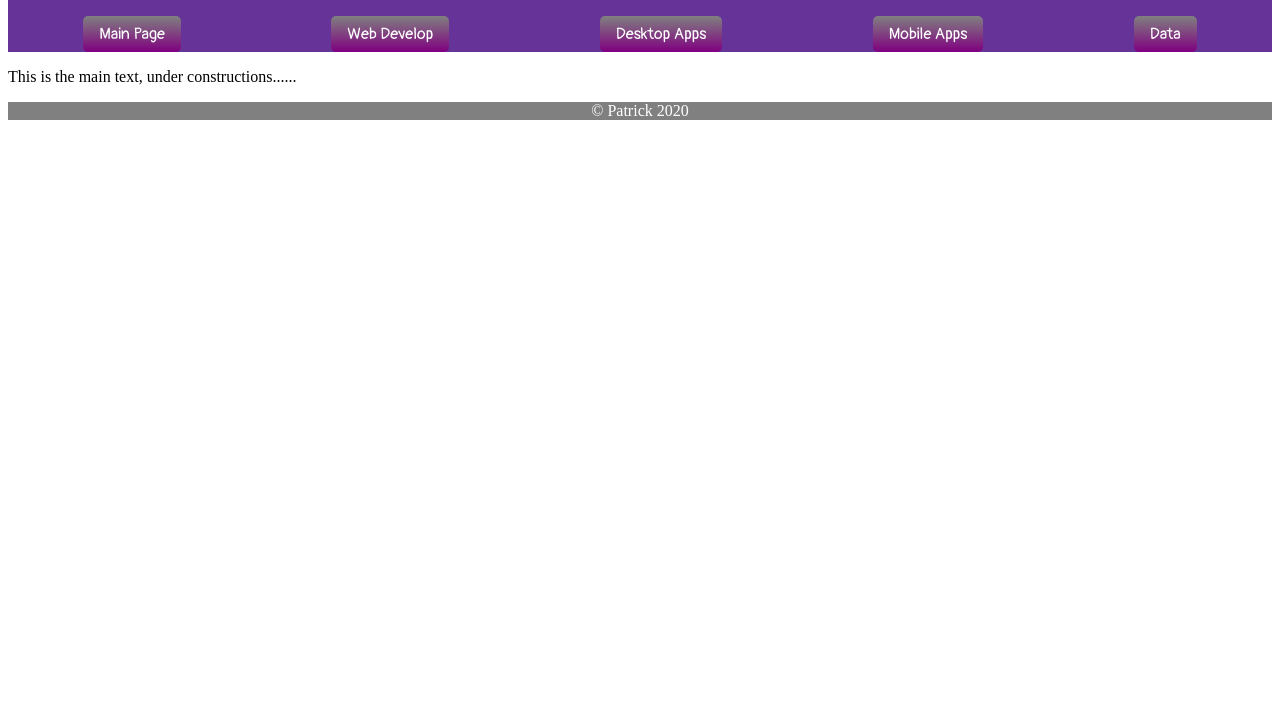
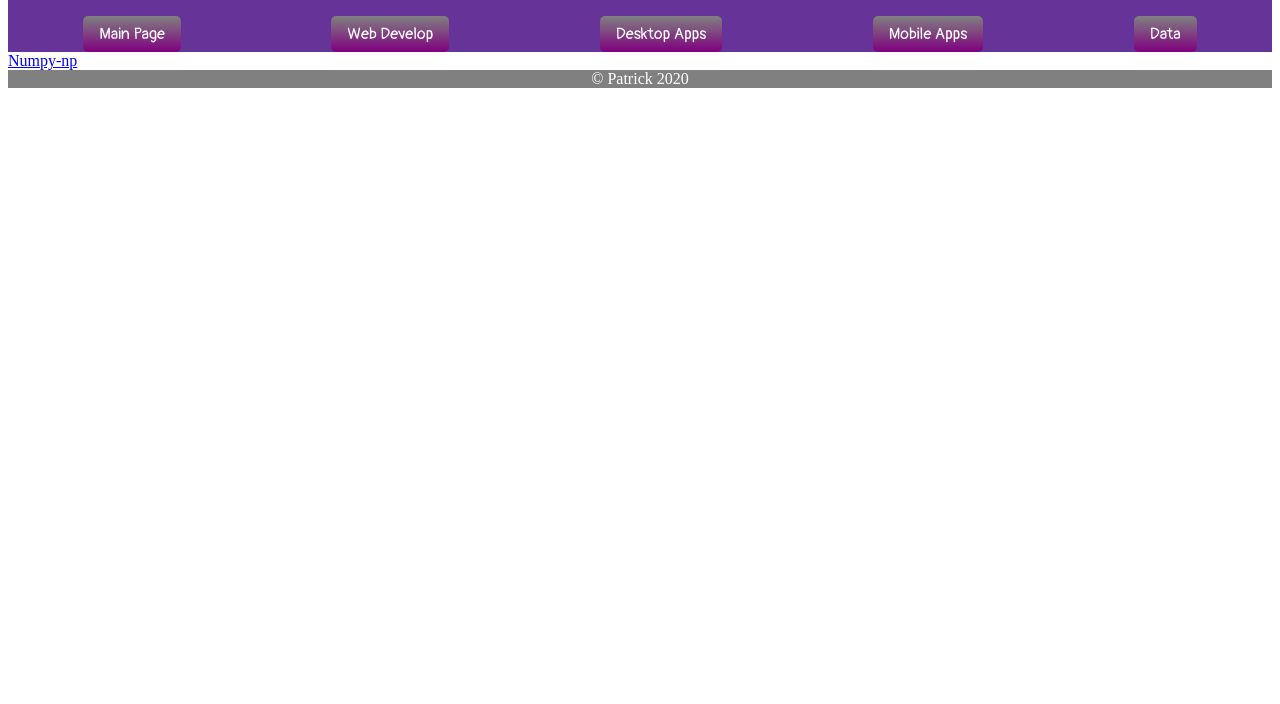
Before and after one commit to coding-rock/resources, a plain HTML site: page index.html in a window 1280 px wide. Shown: the part 96-800 px from the top of the page. Drawn offline with Linux system fonts and the light colour scheme.

Commit message:
add numpy

```diff
--- a/index.html
+++ b/index.html
@@ -22,7 +22,9 @@
   </header>
 
   <main>
-    <p>This is the main text, under constructions......</p>
+    <div>
+      <a href="https://coding-rock.github.io/python/html-files/numpy-np.html">Numpy-np</a>
+    </div>
   </main>
 
   <footer>&copy; Patrick 2020</footer>
```
